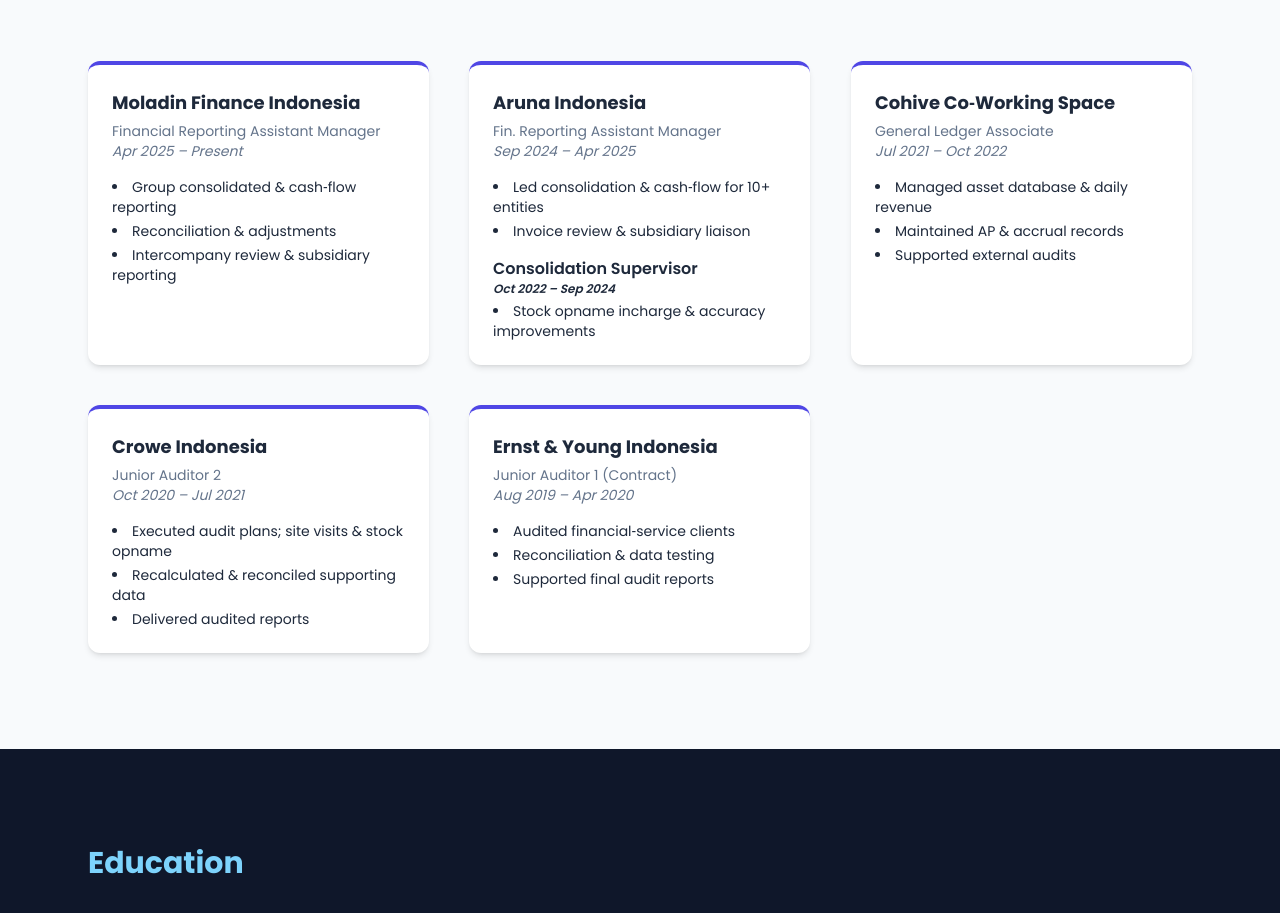
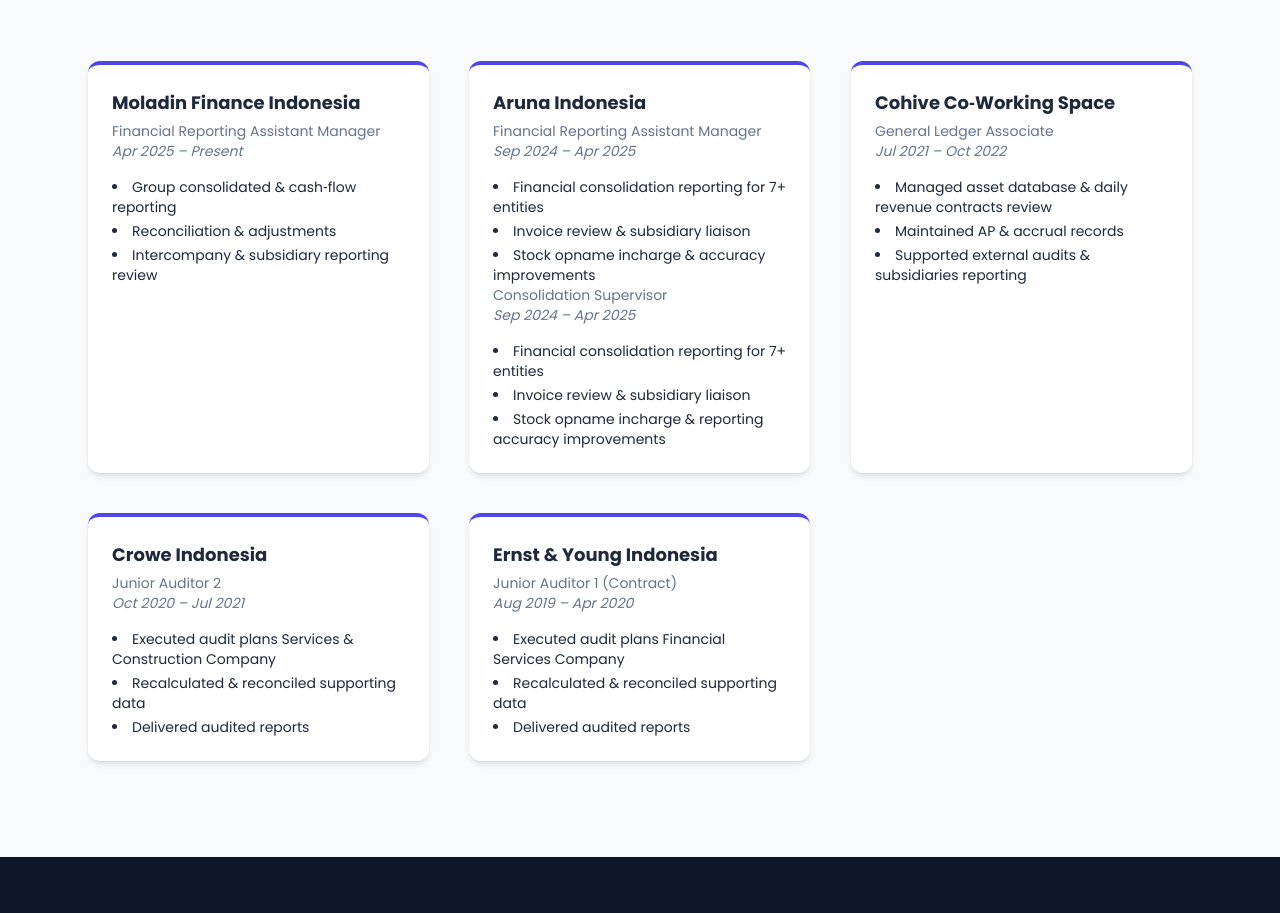
Before and after one commit to Bismaadjie3/Bisma-Portfolio, a plain HTML site: page index.html in a window 1280 px wide. Shown: the part 1093-2006 px from the top of the page. Drawn offline with nearby package versions, Linux system fonts and the light colour scheme.

Commit message:
Update index.html

```diff
--- a/index.html
+++ b/index.html
@@ -107,20 +107,23 @@
           <ul class="list-disc list-inside text-sm space-y-1">
             <li>Group consolidated & cash‑flow reporting</li>
             <li>Reconciliation & adjustments</li>
-            <li>Intercompany review & subsidiary reporting</li>
+            <li>Intercompany & subsidiary reporting review</li>
           </ul>
         </div>
 
         <div class="bg-white shadow-md rounded-xl p-6 border-t-4 border-indigo-600" data-aos="flip-left" data-aos-delay="100">
           <h4 class="font-bold text-lg mb-1">Aruna Indonesia</h4>
-          <p class="text-sm text-slate-500 mb-4">Fin. Reporting Assistant Manager<br/><span class="italic">Sep 2024 – Apr 2025</span></p>
+          <p class="text-sm text-slate-500 mb-4">Financial Reporting Assistant Manager<br/><span class="italic">Sep 2024 – Apr 2025</span></p>
           <ul class="list-disc list-inside text-sm space-y-1">
-            <li>Led consolidation & cash‑flow for 10+ entities</li>
+            <li>Financial consolidation reporting for 7+ entities</li>
             <li>Invoice review & subsidiary liaison</li>
+            <li>Stock opname incharge & accuracy improvements</li>
           </ul>
-          <p class="font-semibold mt-4">Consolidation Supervisor <span class="block text-xs italic">Oct 2022 – Sep 2024</span></p>
+          <p class="text-sm text-slate-500 mb-4">Consolidation Supervisor <br/><span class="italic">Sep 2024 – Apr 2025</span></p>
           <ul class="list-disc list-inside text-sm space-y-1 mt-1">
-            <li>Stock opname incharge & accuracy improvements</li>
+            <li>Financial consolidation reporting for 7+ entities</li>
+            <li>Invoice review & subsidiary liaison</li>
+            <li>Stock opname incharge & reporting accuracy improvements</li>
           </ul>
         </div>
 
@@ -128,9 +131,9 @@
           <h4 class="font-bold text-lg mb-1">Cohive Co‑Working Space</h4>
           <p class="text-sm text-slate-500 mb-4">General Ledger Associate<br/><span class="italic">Jul 2021 – Oct 2022</span></p>
           <ul class="list-disc list-inside text-sm space-y-1">
-            <li>Managed asset database & daily revenue</li>
+            <li>Managed asset database & daily revenue contracts review</li>
             <li>Maintained AP & accrual records</li>
-            <li>Supported external audits</li>
+            <li>Supported external audits & subsidiaries reporting</li>
           </ul>
         </div>
 
@@ -138,7 +141,7 @@
           <h4 class="font-bold text-lg mb-1">Crowe Indonesia</h4>
           <p class="text-sm text-slate-500 mb-4">Junior Auditor 2<br/><span class="italic">Oct 2020 – Jul 2021</span></p>
           <ul class="list-disc list-inside text-sm space-y-1">
-            <li>Executed audit plans; site visits & stock opname</li>
+            <li>Executed audit plans Services & Construction Company</li>
             <li>Recalculated & reconciled supporting data</li>
             <li>Delivered audited reports</li>
           </ul>
@@ -148,9 +151,9 @@
           <h4 class="font-bold text-lg mb-1">Ernst & Young Indonesia</h4>
           <p class="text-sm text-slate-500 mb-4">Junior Auditor 1 (Contract)<br/><span class="italic">Aug 2019 – Apr 2020</span></p>
           <ul class="list-disc list-inside text-sm space-y-1">
-            <li>Audited financial‑service clients</li>
-            <li>Reconciliation & data testing</li>
-            <li>Supported final audit reports</li>
+            <li>Executed audit plans Financial Services Company</li>
+            <li>Recalculated & reconciled supporting data</li>
+            <li>Delivered audited reports</li>
           </ul>
         </div>
       </div>
```
